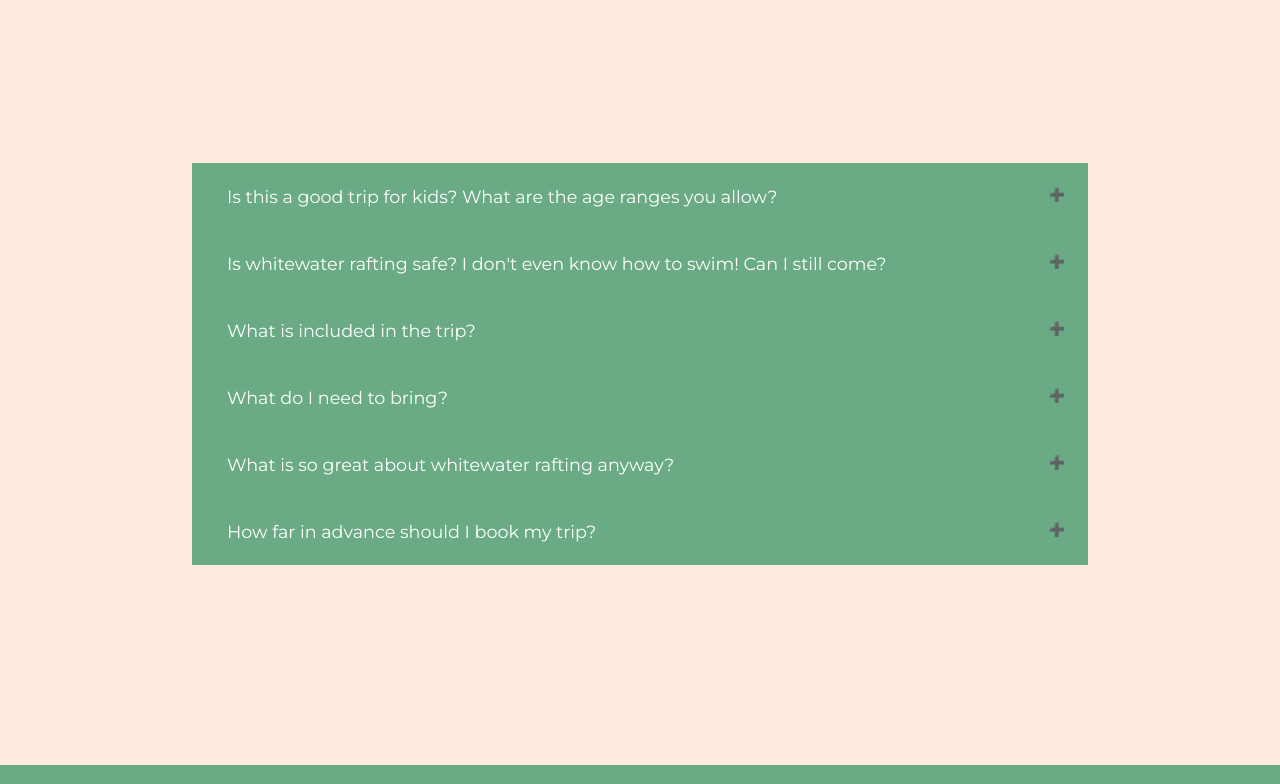
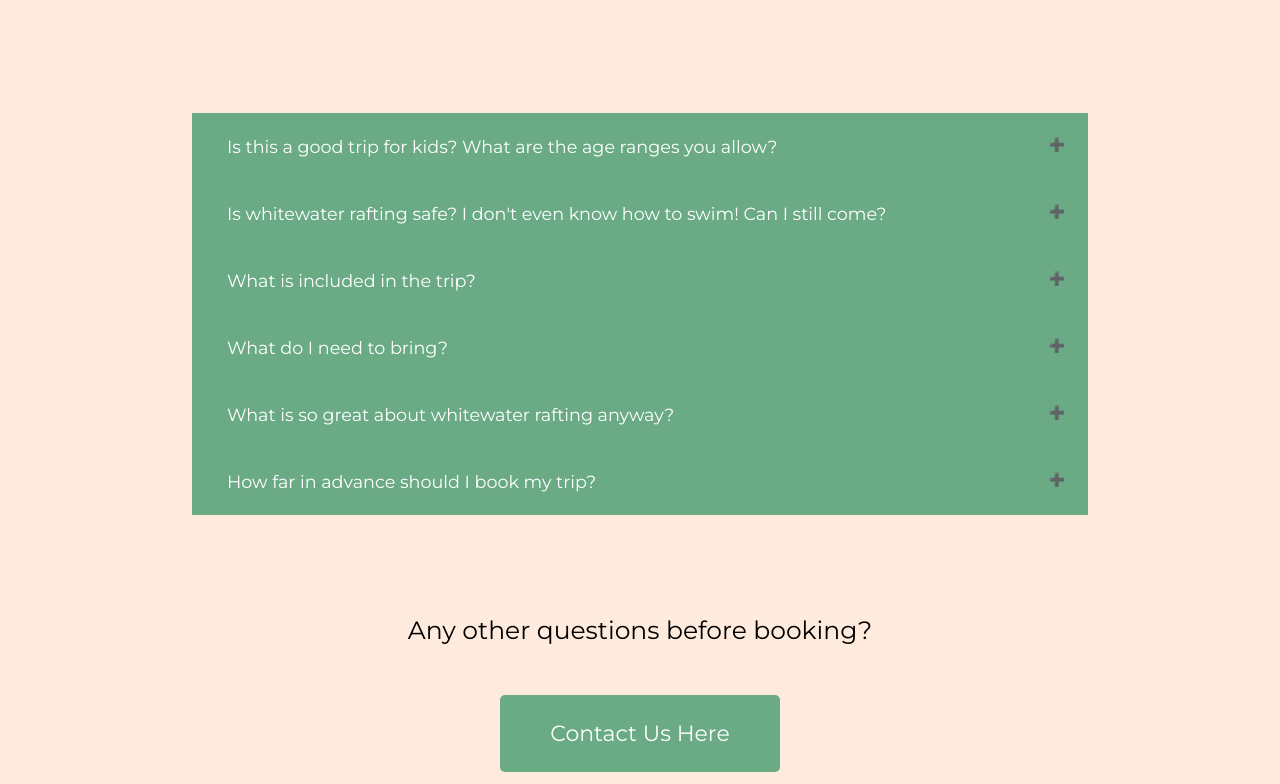
Before and after one commit to hailycamp/wdd130, a plain HTML site: page wwr/faq.html in a window 1280 px wide. Shown: the part 1090-1874 px from the top of the page. Drawn offline with Linux system fonts and the light colour scheme; a web font is replaced by a local one.

Commit message:
added contact button to faq page

```diff
--- a/wwr/faq.html
+++ b/wwr/faq.html
@@ -57,6 +57,12 @@
                     <p>If you have specific dates you need, we recommend booking a year in advance. If you can be more flexible 6 months in advance is usually sufficient.</p>
                 </div>
             </section>
+            <section id="more-questions">
+                <p>Any other questions before booking?</p>
+                <div class="button-box">
+                    <a class="book" href="contactus.html">Contact Us Here</a>
+                </div>
+            </section>
         </main>
         <footer>
             <p>Dry Oar &copy; 2023 - Haily McGhie</p>
--- a/wwr/styles/style.css
+++ b/wwr/styles/style.css
@@ -242,7 +242,7 @@ footer .social img {
 #faq-menu {
     width: 70%;
     margin: auto;
-    margin-top: 200px;
+    margin-top: 150px;
 }
 
 .accordion {
@@ -281,6 +281,14 @@ footer .social img {
     overflow: scroll;
     text-align: left;
     margin-bottom: 5px;
+}
+
+#more-questions {
+    margin-top: 100px;
+}
+
+#more-questions p {
+    font-size: 25px;
 }
 
 /* ------------------- Mobile Site Design ----------------------*/
```
